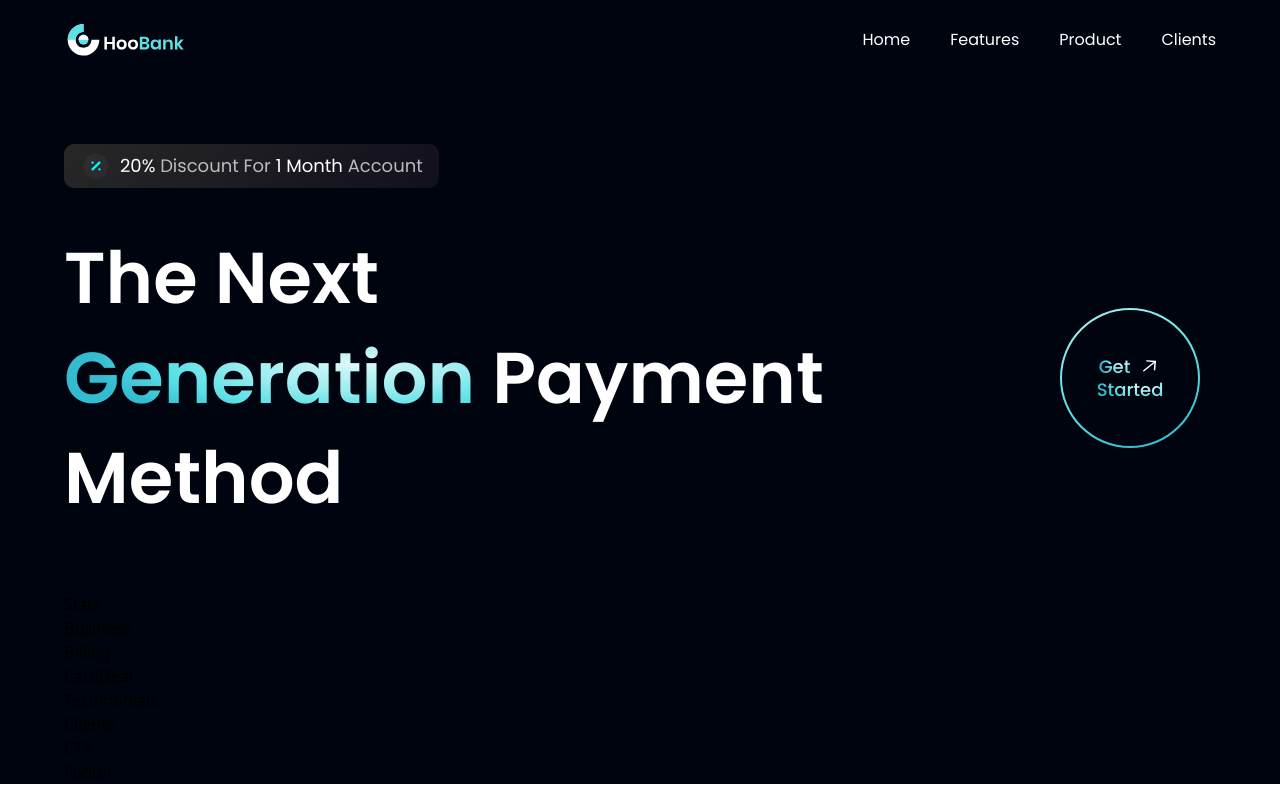
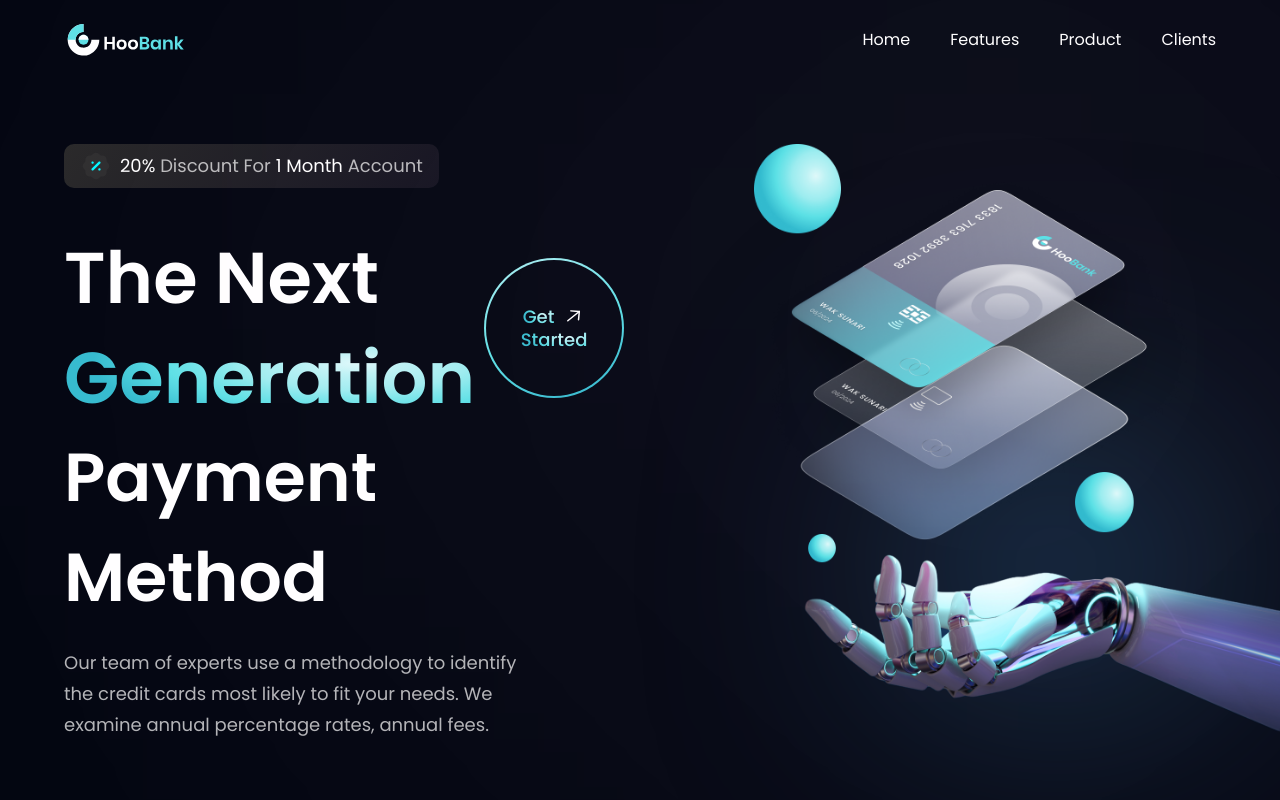
Before and after one commit to Ivandamien/superbank, a React (Vite) app: page / in a window 1280 px wide. Shown: the top 800 px of the page. Built offline with nearby package versions, Linux system fonts and the light colour scheme.

Commit message:
Hero complete

```diff
--- a/src/components/Hero.jsx
+++ b/src/components/Hero.jsx
@@ -18,14 +18,30 @@
           <h1 className='flex-1 font-poppins font-semibold ss:text-[72px] text-[52px] text-white ss:leading-[100px] leading-[75px]'>
             The Next <br className="sm:block hidden" /> {" "}
             <span className="text-gradient">Generation</span> {" "}
-            Payment Method
+
           </h1>
           <div className="ss:flex hidden md:mr-4 mr-0 ">
             <GetStarted/>
           </div>
         </div>
+        <h1 className='font-poppins font-semibold ss:text-[68px] text-[52px] text-white ss:leading-[100px] leading-[75px] w-full'>
+          Payment Method
+        </h1>
+        <p className={`${styles.paragraph} max-w-[470px] mt-5`}>
+              Our team of experts use a methodology to identify the credit cards most likely to fit your needs. We examine annual percentage rates, annual fees.
+        </p>
 
+      </div>
 
+      <div className={`flex-1 flex ${styles.flexCenter} md:my-0 my-10 relative `}>
+        <img src={robot} alt="billing" className='w-[100%] h-[100%] relative z-[5]' />
+        <div className="absolute z-[0] w-[40%] h-[35%] top-0 pink__gradient"></div>
+        <div className="absolute z-[1] w-[80%] h-[80%] rounded-full bottom-40 white__gradient"></div>
+        <div className="absolute z-[0] w-[50%] h-[50%] right-20 bottom-20 blue__gradient"></div>
+      </div>
+
+      <div className={`ss:hidden ${styles.flexCenter}`}>
+        <GetStarted />
       </div>
 
     </section>
```
